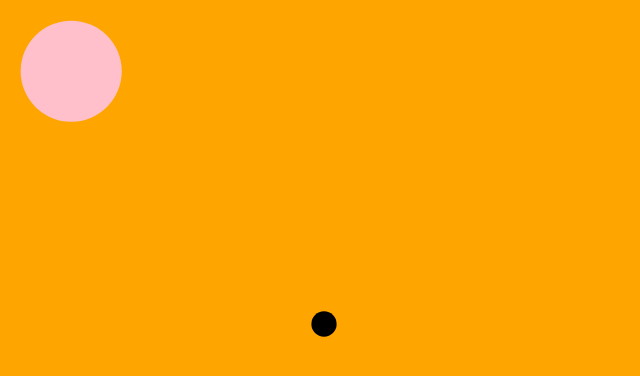
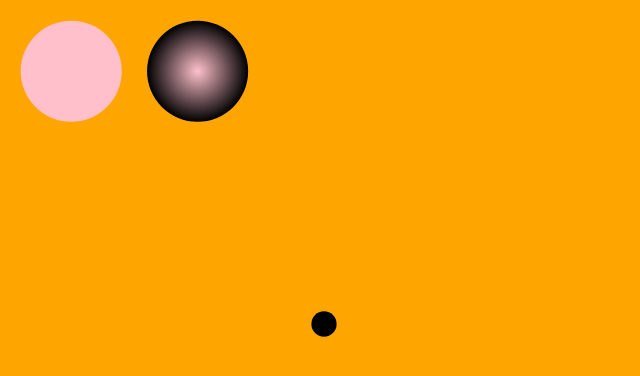
Before and after one commit to jitendra19/javascript-animation-play, a plain HTML site: page me.html in a window 1280 px wide. Shown: the whole page, without its empty margins (0-640 px from the left). Drawn offline with Linux system fonts and the light colour scheme.

Commit message:
gradient way to fill using HTML template tags

```diff
--- a/me.html
+++ b/me.html
@@ -12,6 +12,14 @@
                  from="0" to="100" dur="1s"
                  fill="freeze" />
       </circle>
+
+    <defs>
+      <radialGradient id="myGradient">
+        <stop offset="0%"   stop-color="pink" />
+        <stop offset="100%" stop-color="black" />
+      </radialGradient>
+    </defs>
+    <circle cx="150" cy="50" r="40" fill="url(#myGradient)" />
     </svg>
   </body>
 </html>
```
